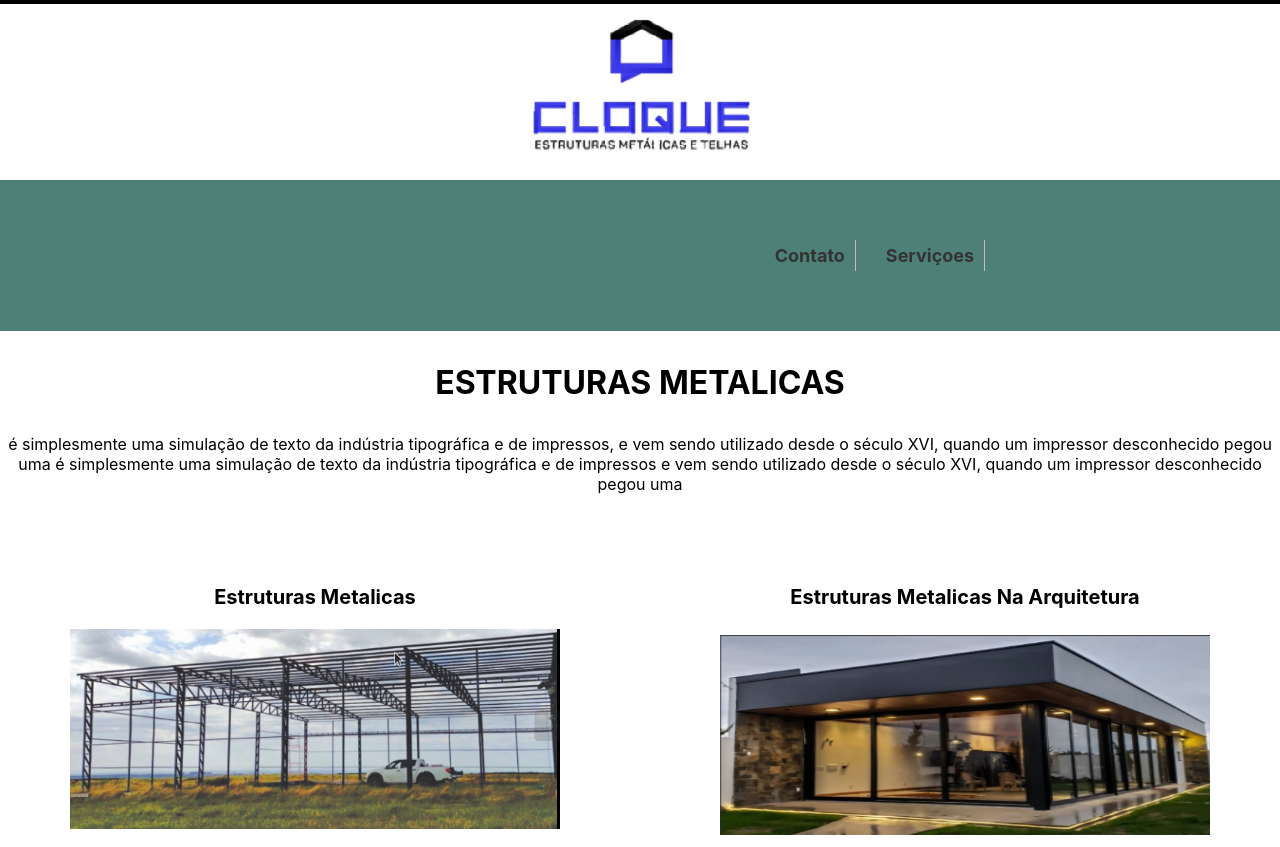
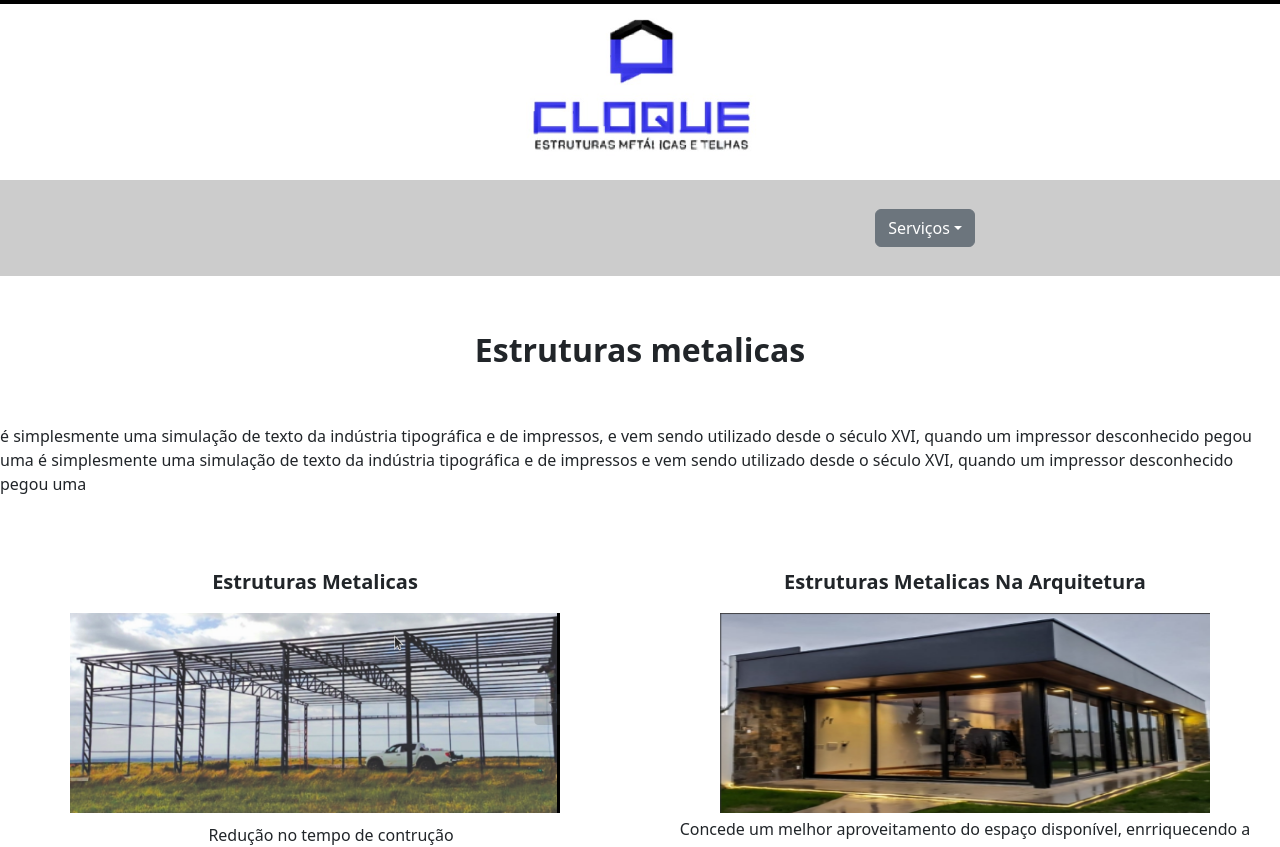
Before and after one commit to fabiovasques87/serralheriaCloque, a React (Create React App) app: page / in a window 1280 px wide. Shown: the top 847 px of the page. Built offline with nearby package versions, Linux system fonts and the light colour scheme.

Commit message:
alteracao na cor do nav e add menu de navegação

```diff
--- a/package.json
+++ b/package.json
@@ -14,7 +14,9 @@
     "@types/node": "^16.18.38",
     "@types/react": "^18.2.15",
     "@types/react-dom": "^18.2.7",
+    "bootstrap": "^5.3.0",
     "react": "^18.2.0",
+    "react-bootstrap": "^2.8.0",
     "react-dom": "^18.2.0",
     "react-fontawesome": "^1.7.1",
     "react-scripts": "5.0.1",
--- a/src/App.css
+++ b/src/App.css
@@ -1,3 +1,5 @@
+
+
 .App {
   text-align: center;
 }
--- a/src/components/btn/styled.js
+++ b/src/components/btn/styled.js
@@ -5,7 +5,7 @@ export const HeaderArea = styled.div `
 
     .btn{
 
-        background-color:#9f6ff2;
+        background-color:#2F608E;
         padding:10px;
         margin:10px;
         border-radius:10px;
@@ -41,12 +41,13 @@ export const BtnComentario = styled.div `
     background-color: #4d8076;
     border-radius:5px;
     width:100px;
+    padding:5px;
+    margin:5px;
 
     .btn--text{
         font-size:14px;
         color: #fff;
-        padding:10px;
-        margin-top:10px;
+        padding:2px;
         text-align: center;
     }
 
--- a/src/components/menu/index.js
+++ b/src/components/menu/index.js
@@ -1,13 +1,36 @@
 
 import { HeaderArea } from "./styled";
 
+import Dropdown from 'react-bootstrap/Dropdown';
+import DropdownButton from 'react-bootstrap/DropdownButton';
 
 
 export const Menu = () =>{
     return (
         <div>
             <HeaderArea>
-            <nav>
+
+
+
+            <Dropdown data-bs-theme="dark">
+                <Dropdown.Toggle id="dropdown-button-dark-example1" variant="secondary">
+                    Serviços
+                </Dropdown.Toggle>
+
+
+
+                    <Dropdown.Menu>
+                {/* <Dropdown.Item href="#/action-1" active>
+                    Serviços
+                </Dropdown.Item> */}
+                <Dropdown.Item href="#/action-2">Telhas</Dropdown.Item>
+                <Dropdown.Item href="#/action-3">Estruturas metálicas</Dropdown.Item>
+                </Dropdown.Menu>
+            </Dropdown>
+
+
+
+            {/* <nav>
                     <ul class="menu">
                             <li><a href="#">Contato</a></li>
                                 <li><a href="#">Serviçoes</a>
@@ -18,7 +41,7 @@ export const Menu = () =>{
                                     </ul>
                                 </li>
                     </ul>
-                </nav>
+                </nav> */}
 
             </HeaderArea>
         </div>
--- a/src/components/menu/styled.js
+++ b/src/components/menu/styled.js
@@ -3,52 +3,7 @@ import styled from 'styled-components';
 
 export const HeaderArea = styled.div `
 
-*{margin: 0; padding: 0;}
 
-body{
-font-family: arial, helvetica, sans-serif;
-font-size: 12px;
-}
-
-.menu{
-list-style:none;
-float:left;
-}
-
-.menu, ul, li, a{
-    color:#fff;
- }
-
-.menu li{
-    position:relative;
-    float:left;
-    border-right:1px solid #c0c0c0;
-    }
-
-
-    .menu li a{color:#333; text-decoration:none; padding:5px 10px; display:block;}
-
-.menu li a:hover{
-background:#333;
-color:#fff;
-}
-
-
-.menu li  ul{
-    position:absolute;
-    top:25px;
-    left:0;
-    background-color:#fff;
-    display:none;
-    }
-
-    .menu li:hover ul, .menu li.over ul{display:block;}
-
-    .menu li ul li{
-        border:1px solid #c0c0c0;
-        display:block;
-        width:150px;
-        }
 
 
 
--- a/src/components/partials/Footer/index.js
+++ b/src/components/partials/Footer/index.js
@@ -22,7 +22,7 @@ export const Footer = () => {
                             <label>Email</label>
                             <input type="email" placeholder="Seu e-mail"/>
 
-                            <label>Comentários</label>
+                            <label>Descrição</label>
                            <textarea placeholder="Insira um comentário">
 
                            </textarea>
--- a/src/components/partials/Footer/styled.js
+++ b/src/components/partials/Footer/styled.js
@@ -7,7 +7,7 @@ export const HeaderArea = styled.div `
 .footer {
     color: #fff;
     background-color: #4B4453;
-    height:200px;
+    height:250px;
     margin-top:100px;
     display:flex;
     justify-content: space-around;
--- a/src/components/partials/nav/styled.js
+++ b/src/components/partials/nav/styled.js
@@ -12,8 +12,9 @@ export const HeaderArea = styled.div `
 
 
         color: #fff;
-        background-color: #4D8076;
+        background-color: #ccc;
         padding:20px;
+        height:6rem;
         font-size:22px;
         font-weight: bold;
    }
--- a/src/components/partials/section/index.js
+++ b/src/components/partials/section/index.js
@@ -26,14 +26,15 @@ export const Section = () => {
         <div>
             <HeaderArea>
                 <div className="title">
-                    <p>estruturas metalicas</p>
+                    <p>Estruturas metalicas</p>
+                </div>
                     <div className="sub-title">
                     é simplesmente uma simulação de texto da indústria tipográfica e de impressos,
                     e vem sendo utilizado desde o século XVI, quando um impressor desconhecido pegou uma
                     é simplesmente uma simulação de texto da indústria tipográfica e de impressos
                     e vem sendo utilizado desde o século XVI, quando um impressor desconhecido pegou uma
                     </div>
-                </div>
+
 
                 <div class="section--services" >
 
@@ -222,8 +223,8 @@ export const Section = () => {
                 <div className="separador"></div>
 
                 <div className="title">
-                <p>Galpões</p>
-
+                    <p>Galpões</p>
+                </div>
 
 
                     <div className="sub-title">
@@ -232,7 +233,7 @@ export const Section = () => {
                     é simplesmente uma simulação de texto da indústria tipográfica e de impressos
                     e vem sendo utilizado desde o século XVI, quando um impressor desconhecido pegou uma
                     </div>
-                </div>
+
 
                 <div class="section--services" >
 
--- a/src/components/partials/section/styled.js
+++ b/src/components/partials/section/styled.js
@@ -10,12 +10,13 @@ export const HeaderArea = styled.div `
 
     .title{
 
+        margin-top:50px;
+        margin-bottom:50px;
 
         p{
             font-size:32px;
             font-weight: bold;
             text-align: center;
-            text-transform: uppercase;
         }
 
         .sub-title{
@@ -23,6 +24,7 @@ export const HeaderArea = styled.div `
             text-align: center;
             margin-bottom:50px;
         }
+
 
     }
 
@@ -42,8 +44,6 @@ export const HeaderArea = styled.div `
         .efeito{
             position: absolute;
             background-color: rgba(72,69,56, 0.9);
-            width:500px;
-            height:200px;
             display: none;
             flex-direction: column;
             justify-content: center;
@@ -112,7 +112,7 @@ export const HeaderArea = styled.div `
                 margin-left: 50%;
                 transform: translateX(-50%);
                 background-color: rgba(72, 69, 56, 0.4);
-                width: 95%;
+                width: 70%;
                 height: 100%;
                 display: flex;
                 flex-direction: column;
@@ -133,13 +133,23 @@ export const HeaderArea = styled.div `
             color:#008000;
         }
 
-        @media (max-width: 800px){
+        @media (max-width: 500px){
+
+           .title .sub-title {
+                font-size:12px;
+                background-color: red;
+            }
+
             .estrutura--metalica--img img{
                 width: 350px;
             }
 
-            .efeito{
-                width:200px;
+
+
+
+
+            .estrutura--metalica--img  .efeito{
+                width: 100%;
             }
 
       }
--- a/src/index.tsx
+++ b/src/index.tsx
@@ -5,6 +5,8 @@ import App from './App';
 import reportWebVitals from './reportWebVitals';
 
 import '@fortawesome/fontawesome-svg-core/styles.css';
+import 'bootstrap/dist/css/bootstrap.css';
+
 
 const root = ReactDOM.createRoot(
   document.getElementById('root') as HTMLElement
```
Also changed, not shown: 1 other file (tests, documents, lock files or other folders).
